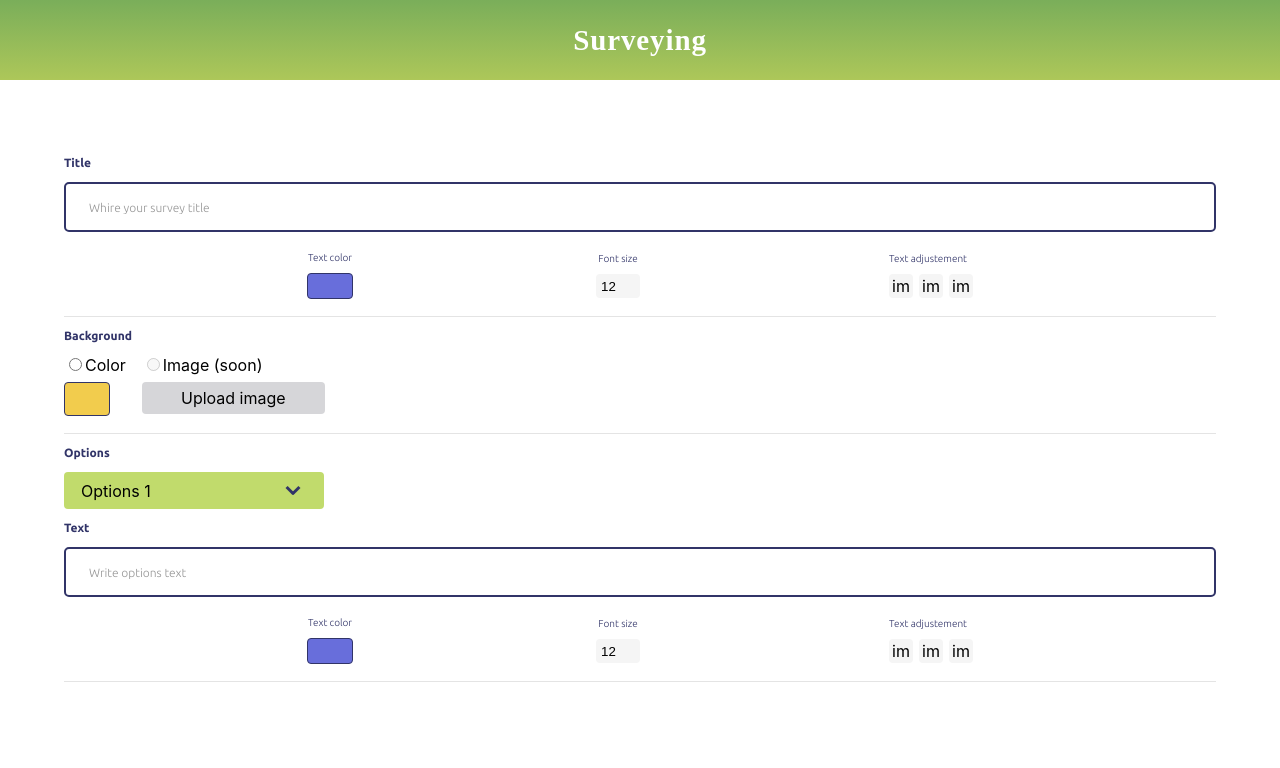
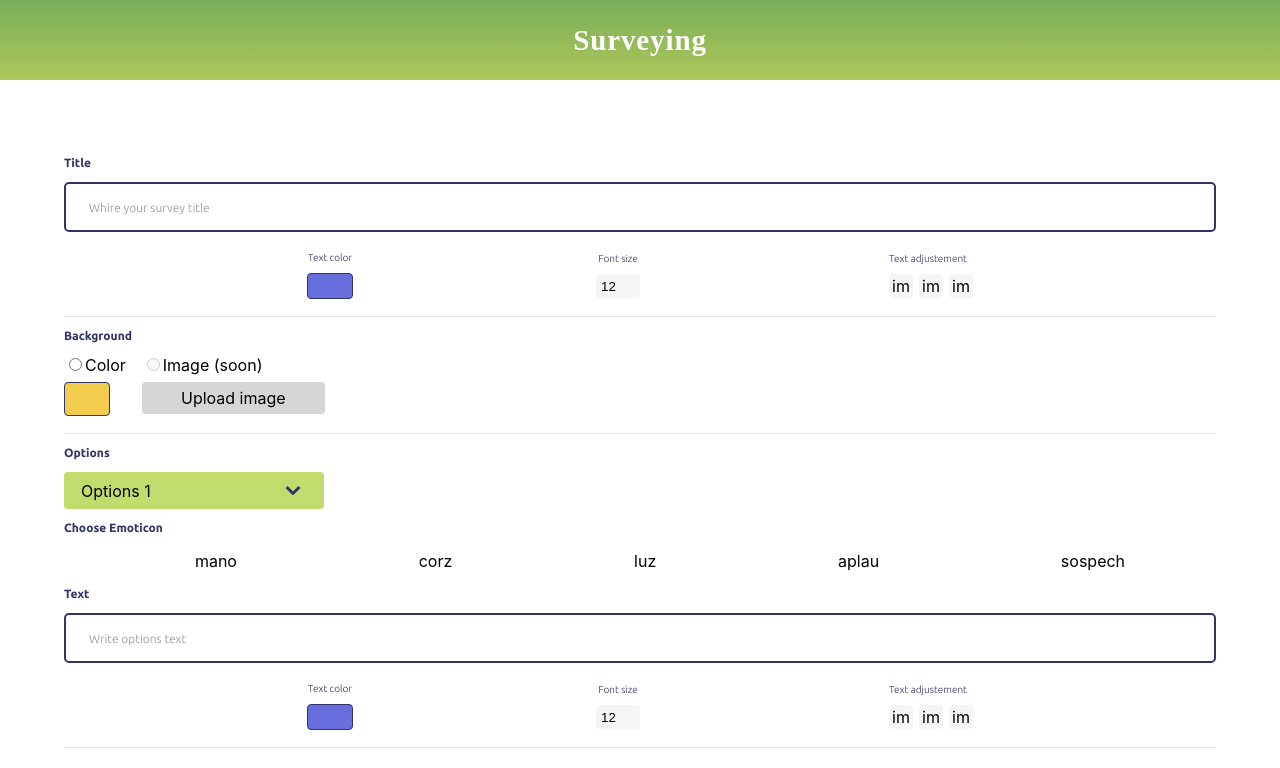
Before and after one commit to lissms/surveying, a React (Create React App) app in the folder my-linkedin-project/: page / in a window 1280 px wide. Shown: the top 768 px of the page. Built offline with nearby package versions, Linux system fonts and the light colour scheme.

Commit message:
add emoticon

```diff
--- /dev/null
+++ b/my-linkedin-project/src/menu/ChooseEmoticon.jsx
@@ -0,0 +1,18 @@
+import React from "react";
+import { Ul } from "./ChooseEmoticon.styled";
+
+function ChooseEmoticon(props) {
+  return (
+    <div>
+      <Ul>
+        <li>mano</li>
+        <li>corz</li>
+        <li>luz</li>
+        <li>aplau</li>
+        <li>sospech</li>
+      </Ul>
+    </div>
+  );
+}
+
+export default ChooseEmoticon;
--- /dev/null
+++ b/my-linkedin-project/src/menu/ChooseEmoticon.styled.js
@@ -0,0 +1,7 @@
+import styled from "styled-components";
+
+export const Ul = styled.ul`
+  list-style: none;
+  display: flex;
+  justify-content: space-around;
+`;
--- a/my-linkedin-project/src/menu/OptionChooseStyles.jsx
+++ b/my-linkedin-project/src/menu/OptionChooseStyles.jsx
@@ -1,10 +1,13 @@
 import React from "react";
 import StyleSelector from "./StyleSelector";
 import { Title, MenuContent, InputText } from "./menu.styled";
+import ChooseEmoticon from "./ChooseEmoticon";
 
 function OptionChooseStyles(props) {
   return (
     <div>
+      <Title>Choose Emoticon</Title>
+      <ChooseEmoticon></ChooseEmoticon>
       <Title>Text</Title>
       <InputText type="text" name="Title" id="title" placeholder="Write options text" />
       <StyleSelector></StyleSelector>
```
